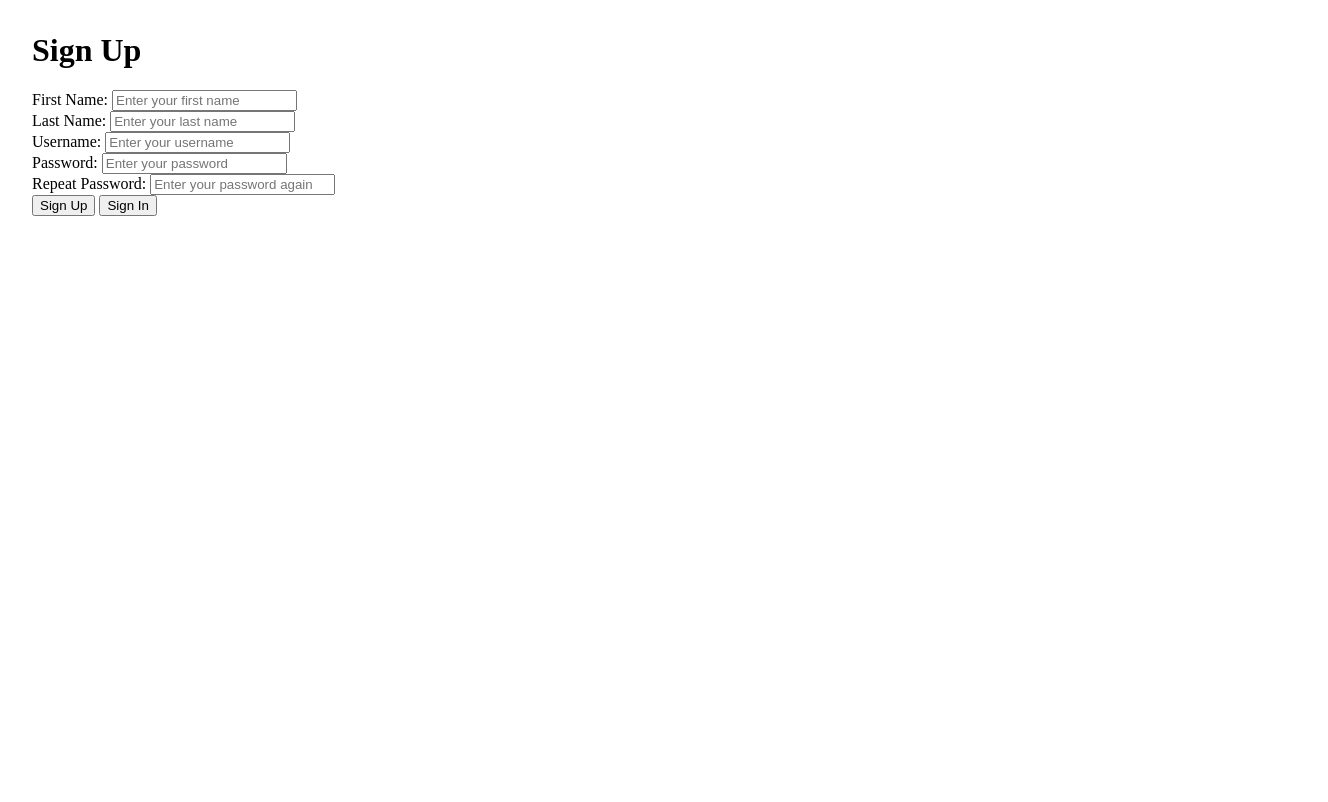
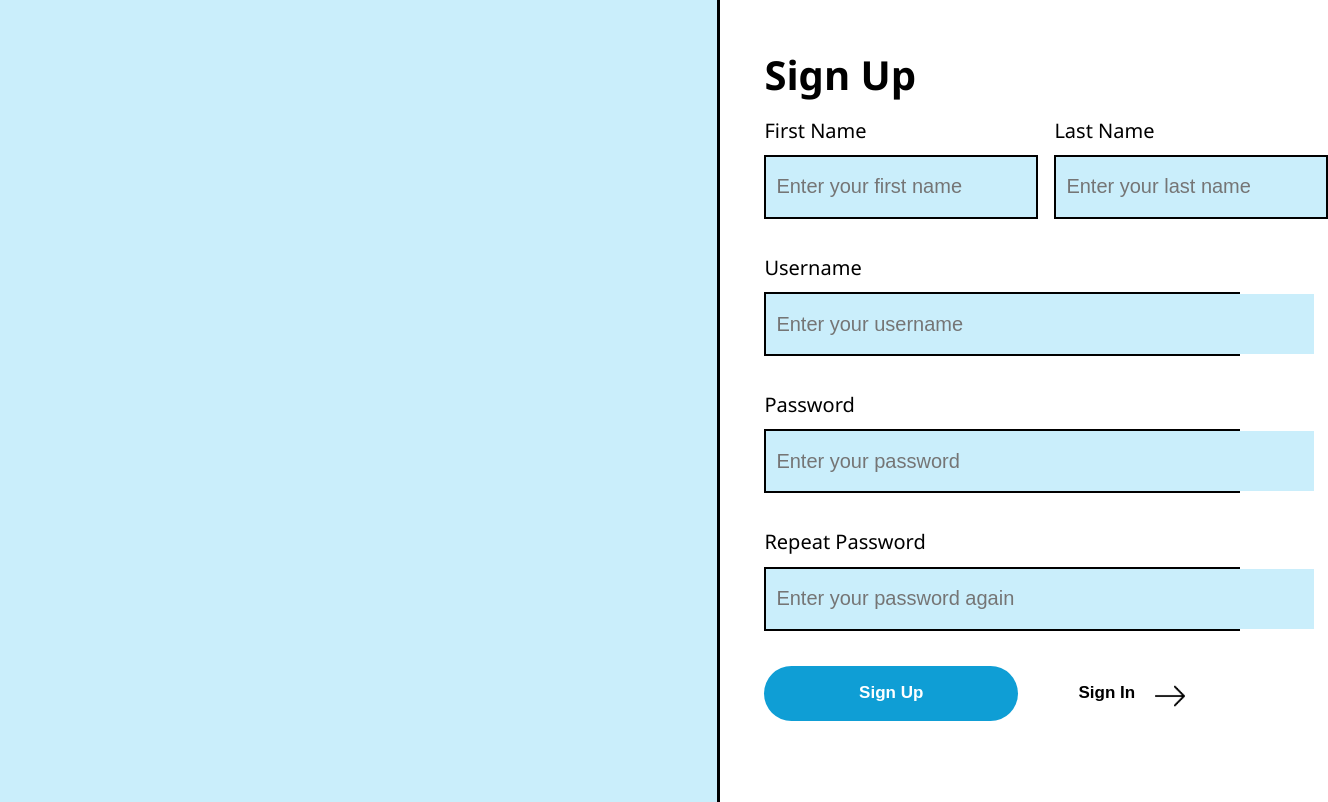
Before and after one commit to Nazliiclal26/NASA, a website: page app/public/signUp.html in a window 1280 px wide. Shown: the whole page, 1328 px wide, since content can reach past the window. Drawn offline with Linux system fonts and the light colour scheme.

Commit message:
sign-up and index styling

```diff
--- /dev/null
+++ b/app/public/index.css
@@ -0,0 +1,72 @@
+body {
+	margin: 2rem;
+    background-color: rgb(202, 238, 251);
+    display: flex;
+    height: 100vh;
+    justify-content: center;
+    align-items: center;
+    flex-direction: column;
+    font-family: 'Segoe UI', Tahoma, Geneva, Verdana, sans-serif;
+    font-weight: bold;
+}
+
+#title {
+    display: flex;
+    width: 800px;
+    font-size: 40px;
+    align-items: center;
+    justify-content: center;
+}
+
+#mainBox {
+    margin-top: 40px;
+    width: 400px;
+    height: 320px;
+    background-color: rgb(255, 255, 255);
+    border-radius: 50px;
+    display: flex;
+    align-items: center;
+    justify-content: center;
+    flex-direction: column;
+}
+
+.buttons {
+    width: 250px;
+    height: 100px;
+    background-color: green;
+    margin: 10px;
+    border-radius: 20px;
+    border: 3px solid black;
+    display: flex;
+    justify-content: center;
+    align-items: center;
+    font-size: 25px;
+    text-decoration: none;
+}
+
+.signUp {
+    background-color: rgb(15, 158, 213);
+    border: 4px solid rgb(15, 158, 213);
+    color: white;
+}
+
+.signUp:hover {
+    background-color: rgb(5, 134, 185);
+    border: 4px solid rgb(5, 134, 185);
+}
+
+.signUp:visited {
+    color: white
+}
+
+.signIn {
+    background-color: white;
+}
+
+.signIn:hover {
+    background-color: rgb(223, 223, 223);
+}
+
+.signIn:visited {
+    color: inherit;
+}
--- a/app/public/index.html
+++ b/app/public/index.html
@@ -4,9 +4,17 @@
     <meta charset="UTF-8">
     <meta name="viewport" content="width=device-width, initial-scale=1.0">
     <title>Book & Movie Club</title>
-    <link rel="stylesheet" href="styles.css">
+    <link rel="stylesheet" href="index.css">
 </head>
+
 <body>
+    <div id="title">Welcome to the Book and Movie Club</div>
+    <div id="mainBox">
+            <a href="login.html" class="buttons signIn">LOGIN</a>
+            <a href="signUp.html" class="buttons signUp">SIGN UP</a>
+    </div>
+</body>
+<!-- <body>
     <header>
         <h1>Welcome to the Book & Movie Club</h1>
     </header>
@@ -14,5 +22,5 @@
         <p><a href="login.html">Sign In</a></p>
         <p><a href="signUp.html">Sign Up</a></p>
     </main>
-</body>
+</body> -->
 </html>
--- a/app/public/login.css
+++ b/app/public/login.css
@@ -88,6 +88,7 @@ body {
     border-radius: 65px;
     cursor: pointer;
     font-size: large;
+    font-weight: bold;
 }
 
 .inputBox {
--- a/app/public/login.js
+++ b/app/public/login.js
@@ -1,4 +1,5 @@
 let loginButton = document.getElementById("login");
+let signUpButton = document.getElementById("signUp");
 
 loginButton.addEventListener("click", () => {
     let username = document.getElementById("username").value;
@@ -21,3 +22,7 @@ loginButton.addEventListener("click", () => {
     })
     .catch(error => console.error('Error:', error));
 });
+
+signUpButton.addEventListener("click", () => {
+    window.location.href = '/signUp.html';
+})
--- /dev/null
+++ b/app/public/signUp.css
@@ -0,0 +1,145 @@
+body {
+  display: flex;
+  flex-direction: row;
+  margin: 0px;
+  font-family: "Segoe UI", Tahoma, Geneva, Verdana, sans-serif;
+  font-weight: bold;
+}
+
+#leftPanel {
+  background-color: rgb(202, 238, 251);
+  width: 65vw;
+}
+
+#divider {
+  height: 100vh;
+  border: 1px solid black;
+  width: 1px;
+  background-color: black;
+}
+
+#rightPanel {
+  flex: 1;
+  display: flex;
+  align-items: center;
+  justify-content: center;
+}
+
+#innerPanel {
+  width: 85%;
+  height: 85%;
+  display: flex;
+  align-items: center;
+  justify-content: center;
+  flex-direction: column;
+  gap: 5px;
+  font-weight: 400;
+  font-size: 20px;
+}
+
+.subBox {
+  width: 99%;
+  height: 15%;
+  background-color: white;
+  display: flex;
+  flex-direction: column;
+  gap: 10px;
+  margin-bottom: 30px;
+}
+
+.boxTitle {
+  width: 180px;
+  height: 35px;
+}
+
+.box {
+  width: 100%;
+  height: 60px;
+  border: 2px solid black;
+}
+
+#names {
+  display: flex;
+  flex-direction: row;
+  gap: 20px;
+}
+
+#container {
+  display: flex;
+  flex-direction: column;
+  gap: 10px;
+  width: 270px;
+}
+
+#container .box {
+  width: 100%;
+}
+
+#title .boxTitle {
+  font-size: 40px;
+  font-weight: 700;
+}
+
+#buttons {
+  width: 99%;
+  height: 20%;
+  display: flex;
+  align-items: center;
+  flex-direction: row;
+}
+
+.button {
+  width: 45%;
+  min-height: 55px;
+  border-radius: 35px;
+  display: flex;
+  justify-content: center;
+  align-items: center;
+  font-size: 17px;
+  border: 0;
+}
+
+#signUp {
+  width: 55%;
+  background-color: rgb(15, 158, 213);
+  color: white;
+  font-weight: bold;
+}
+
+#signIn {
+  font-weight: bold;
+  display: flex;
+  align-items: center;
+  justify-content: center;
+  gap: 20px;
+  background-color: white;
+}
+
+#arrow {
+  margin-top: 5px;
+}
+
+input {
+  border: 0px;
+  background-color: rgb(202, 238, 251);
+  font-size: 20px;
+  height: 40px;
+  width: 250px;
+  padding: 10px;
+}
+
+input:hover {
+  background-color: rgb(175, 231, 252);
+}
+
+#signUp:hover,
+#signIn:hover {
+  cursor: pointer;
+  font-weight: 800;
+}
+
+#usernameBox input,
+#pass input,
+#repeat input {
+  width: 528px;
+}
--- a/app/public/signUp.html
+++ b/app/public/signUp.html
@@ -1,13 +1,97 @@
 <!DOCTYPE html>
 <html lang="en">
-<head>
-    <meta charset="UTF-8">
-    <meta name="viewport" content="width=device-width, initial-scale=1.0">
+  <head>
+    <meta charset="UTF-8" />
+    <meta name="viewport" content="width=device-width, initial-scale=1.0" />
     <title>Book & Movie Club</title>
-    <link rel="stylesheet" href="styles.css">
-</head>
-<body>
-    <header>
+    <link rel="stylesheet" href="signUp.css" />
+  </head>
+  <body>
+    <div id="leftPanel"></div>
+    <div id="divider"></div>
+    <div id="rightPanel">
+      <div id="innerPanel">
+        <div class="subBox" id="title">
+          <div class="boxTitle">Sign Up</div>
+        </div>
+        <div class="subBox" id="names">
+          <div id="container">
+            <div class="boxTitle">First Name</div>
+            <div class="box">
+              <input
+                type="text"
+                id="firstName"
+                name="firstName"
+                placeholder="Enter your first name"
+              />
+            </div>
+          </div>
+          <div id="container">
+            <div class="boxTitle">Last Name</div>
+            <div class="box">
+              <input
+                type="text"
+                id="lastName"
+                name="lastName"
+                placeholder="Enter your last name"
+              />
+            </div>
+          </div>
+        </div>
+        <div class="subBox" id="usernameBox">
+          <div class="boxTitle">Username</div>
+          <div class="box">
+            <input
+              type="text"
+              id="username"
+              name="username"
+              placeholder="Enter your username"
+            />
+          </div>
+        </div>
+        <div class="subBox" id="pass">
+          <div class="boxTitle">Password</div>
+          <div class="box">
+            <input
+              type="text"
+              id="password"
+              name="password"
+              placeholder="Enter your password"
+            />
+          </div>
+        </div>
+        <div class="subBox" id="repeat">
+          <div class="boxTitle">Repeat Password</div>
+          <div class="box">
+            <input
+              type="text"
+              id="repeatPass"
+              name="repeatPass"
+              placeholder="Enter your password again"
+            />
+          </div>
+        </div>
+        <div class="subBox" id="buttons">
+          <button class="button" id="signUp">Sign Up</button>
+          <button class="button" id="signIn">
+            <div id="subText">Sign In</div>
+            <img
+              id="arrow"
+              src="/images/arrow.png"
+              width="30px"
+              height="30px"
+            />
+          </button>
+        </div>
+        <div id="status"></div>
+      </div>
+    </div>
+
+    <script src="signUp.js"></script>
+  </body>
+</html>
+
+<!-- <header>
         <h1>Sign Up</h1>
     </header>
     <div id="status"></div>
@@ -35,8 +119,4 @@
 
         <button id="signUp">Sign Up</button>
         <button id="signIn">Sign In</button>
-    </main>
-
-    <script src="signUp.js"></script>
-</body>
-</html>
+    </main> -->
--- a/app/public/signUp.js
+++ b/app/public/signUp.js
@@ -11,33 +11,34 @@ signUpButton.addEventListener("click", () => {
 
   status.textContent = "";
 
-    let credentials = {"firstName" : firstName,
-                        "lastName" : lastName,
-                        "username" : username,
-                        "password" : password,
-                        "repeatPass" : repeatPass};
+  let credentials = {
+    firstName: firstName,
+    lastName: lastName,
+    username: username,
+    password: password,
+    repeatPass: repeatPass,
+  };
 
   fetch("/signUp", {
-        method: 'POST',
+    method: "POST",
     headers: {
-            'Content-Type': 'application/json'
+      "Content-Type": "application/json",
     },
-        body: JSON.stringify(credentials)
+    body: JSON.stringify(credentials),
   })
-    .then(response => response.json())
-    .then(data => {
-        if(data.status === "error") {
+    .then((response) => response.json())
+    .then((data) => {
+      if (data.status === "error") {
         status.textContent = data.message;
         status.style.color = "red";
-        }else{
+      } else {
         status.textContent = data.message;
         status.style.color = "green";
       }
     })
-    .catch(error => console.log(error))
-
-})
+    .catch((error) => console.log(error));
+});
 
 signInButton.addEventListener("click", () => {
-    window.location.href = "login.html"
-})
+  window.location.href = "login.html";
+});
```
Also changed, not shown: app/public/images/arrow.png (added). Lines whose indentation alone changed are shown as unchanged.
